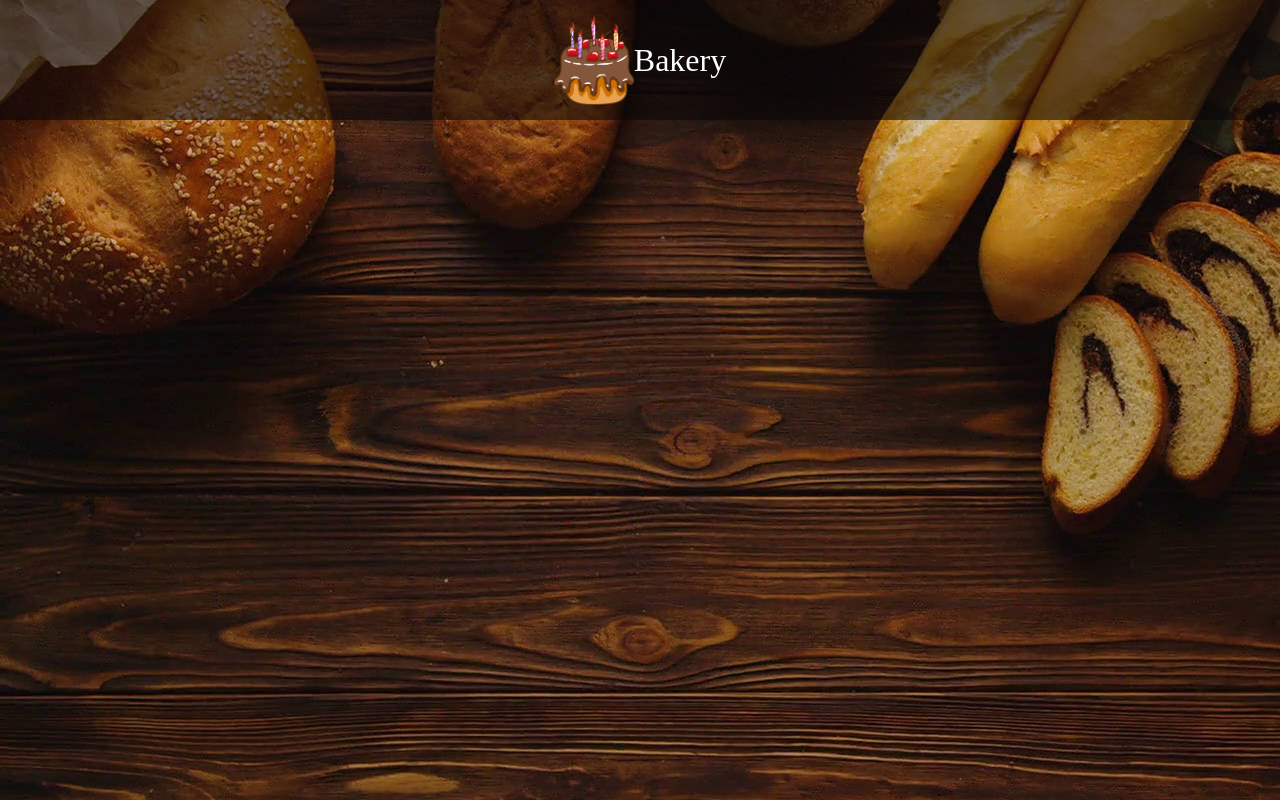
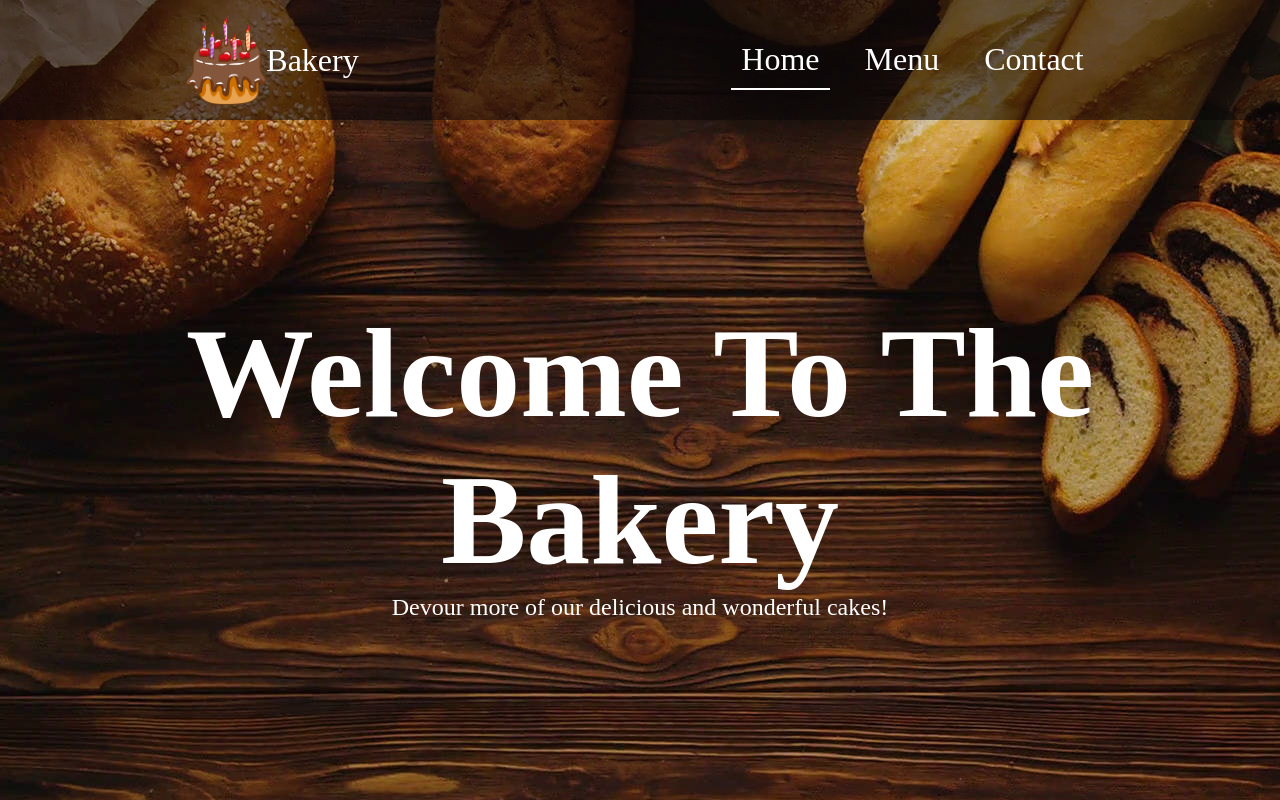
Before and after one commit to obre-bjorn/restaurant-page, a website built with webpack: page dist/index.html in a window 1280 px wide. Built offline with nearby package versions, Linux system fonts and the light colour scheme.

Commit message:
Links & homepage

```diff
--- /dev/null
+++ b/src/home.js
@@ -0,0 +1,17 @@
+function Home() {
+    let home = document.createElement('div')
+    home.id = "home";
+
+    let heading = document.createElement('h1');
+    heading.textContent = "Welcome To The Bakery"
+
+    let slogan = document.createElement('p');
+    slogan.textContent = "Devour more of our delicious and wonderful cakes!"
+
+    home.appendChild(heading)
+    home.appendChild(slogan)
+
+    return home
+}
+
+export default Home
--- /dev/null
+++ b/src/menu.js
@@ -0,0 +1,4 @@
+function loadMenu() {
+
+
+}
--- a/src/website.js
+++ b/src/website.js
@@ -1,3 +1,19 @@
+import Home from "./home";
+
+function setActiveLink(button) {
+    let links = [...document.querySelectorAll('.navlink')]
+
+    links.forEach((button) => {
+        if (button != this) {
+            button.classList.remove('active')
+        }
+    })
+
+    button.classList.add('active')
+
+}
+
+
 function createNav() {
     const nav = document.createElement('div');
 
@@ -10,7 +26,62 @@ function createNav() {
     logo.id = "logo"
 
 
+    // Nav links
+    const navlinks = document.createElement('div')
+    navlinks.classList.add('nav-links')
+
+    const navlist = document.createElement('ul')
+    navlist.id = "nav-links"
+
+
+    // Home Link
+    let homeLink = document.createElement('li');
+    homeLink.classList.add('navlink')
+    homeLink.classList.add('active')
+    homeLink.textContent = 'Home'
+    navlist.appendChild(homeLink)
+
+    homeLink.addEventListener('click', function(e) {
+        if (e.target.classList.contains('active')) {
+            return
+        }
+        setActiveLink(homeLink)
+        Home()
+
+    })
+
+    // Menu link
+    let menuLink = document.createElement('li');
+    menuLink.classList.add('navlink')
+    menuLink.textContent = 'Menu'
+    navlist.appendChild(menuLink)
+    menuLink.addEventListener('click', function(e) {
+            if (e.target.classList.contains('active')) {
+                return
+            }
+            setActiveLink(menuLink)
+
+
+        })
+        //Contact Link
+    let contactLink = document.createElement('li');
+    contactLink.classList.add('navlink')
+    contactLink.textContent = 'Contact'
+    navlist.appendChild(contactLink)
+    contactLink.addEventListener('click', function(e) {
+        if (e.target.classList.contains('active')) {
+            return
+        }
+        setActiveLink(contactLink)
+
+
+    })
+
+    navlinks.appendChild(navlist)
+
+
     nav.appendChild(logo)
+    nav.appendChild(navlinks)
 
     return nav
 
@@ -21,6 +92,7 @@ function createNav() {
 function buildWebsite() {
     let content = document.getElementById('content');
     content.appendChild(createNav())
+    content.appendChild(Home())
 
 }
 
```
Also changed, not shown: dist/index.html, dist/main.js, dist/style.css.
